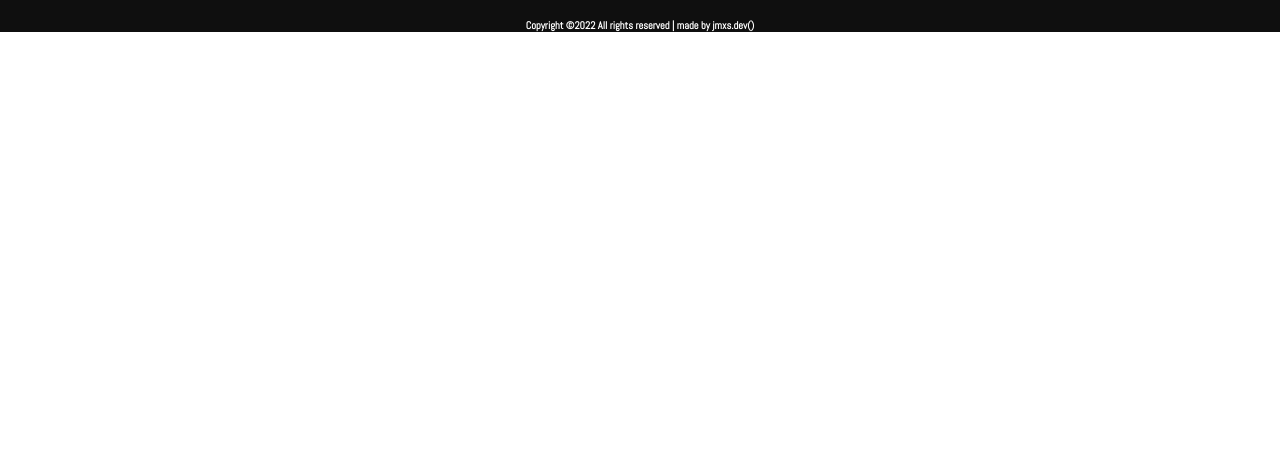
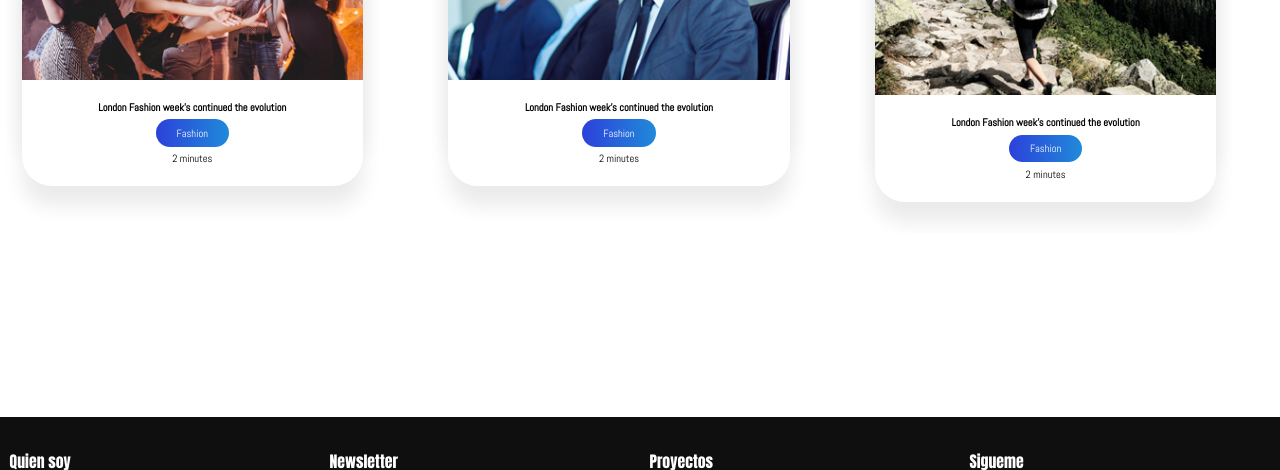
Before and after one commit to jesusalbertokiz/jmxs.dev, an Eleventy site: page src/index.njk in a window 1280 px wide. Shown: the part 911-1381 px from the top of the page. Before the commit the page ends 943 px from the top, so only its background shows below. Built offline with nearby package versions, Linux system fonts and the light colour scheme; Eleventy itself is replaced by a stand-in of ours; files that its build step writes are made by us from their sources.

Commit message:
Create the template carousel.nnn, integrate it with index.njk and add the scripts in base.njk

```diff
--- a/src/_includes/base.njk
+++ b/src/_includes/base.njk
@@ -38,6 +38,8 @@
         <footer class='footer'>
             {% include 'footer.njk' %}
         </footer>
-
+        <script src="./js/Jquery3.4.1.min.js"></script>
+        <script src="./js/owl.carousel.min.js"></script>
+        <script src="./js/main.js"></script>
     </body>
 </html>
--- /dev/null
+++ b/src/_includes/carousel.njk
@@ -0,0 +1,38 @@
+            <div class="blog">
+                <div class="container">
+                    <div class="owl-carousel owl-theme blog-post">
+                        <div class="blog-content">
+                            <img src="./assets/Blog-post/post-1.jpg" alt="post-1">
+                            <div class="blog-title">
+                                <h3>London Fashion week's continued the evolution</h3>
+                                <button class="btn btn-blog">Fashion</button>
+                                <span>2 minutes</span>
+                            </div>
+                        </div>
+                        <div class="blog-content">
+                            <img src="./assets/Blog-post/post-3.jpg" alt="post-1">
+                            <div class="blog-title">
+                                <h3>London Fashion week's continued the evolution</h3>
+                                <button class="btn btn-blog">Fashion</button>
+                                <span>2 minutes</span>
+                            </div>
+                        </div>
+                        <div class="blog-content" >
+                            <img src="./assets/Blog-post/post-2.jpg" alt="post-1">
+                            <div class="blog-title">
+                                <h3>London Fashion week's continued the evolution</h3>
+                                <button class="btn btn-blog">Fashion</button>
+                                <span>2 minutes</span>
+                            </div>
+                        </div>
+                        <div class="blog-content">
+                            <img src="./assets/Blog-post/post-5.png" alt="post-1">
+                            <div class="blog-title">
+                                <h3>London Fashion week's continued the evolution</h3>
+                                <button class="btn btn-blog">Fashion</button>
+                                <span>2 minutes</span>
+                            </div>
+                        </div>
+                    </div>
+                </div>
+            </div>
--- a/src/index.njk
+++ b/src/index.njk
@@ -2,3 +2,7 @@
 title: 'hola'
 layout: 'base.njk'
 ---
+
+<section>
+    {% include 'carousel.njk' %}
+</section>
```
Also changed, not shown: public/index.html.
